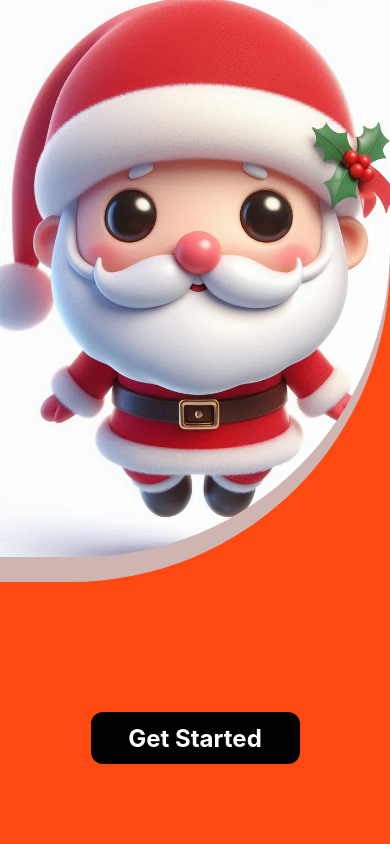
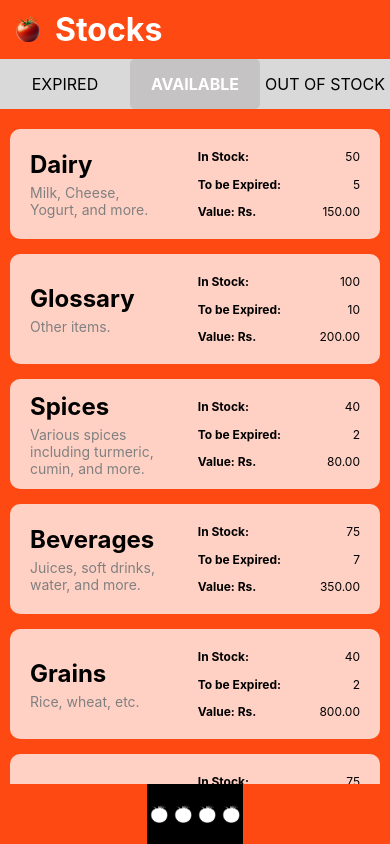
Before and after one commit to ousl-groupE5-ExpiryInspector/ExpiryInspector, a React Native app in the folder Frontend/: screen /InventoryAvailable in a window 390 px wide. Before the commit this address had no page. Built offline with nearby package versions, Linux system fonts and the light colour scheme.

Commit message:
Inventory Available page UI created
fixes #24
Item category vise screen, and navigate to category wise list.

```diff
--- a/Frontend/App.js
+++ b/Frontend/App.js
@@ -7,6 +7,10 @@ import LoginScreen from './src/screens/LoginScreen';
 import FogotPasswordSC from './src/screens/FogotPassword';
 import UserAccount from './src/screens/UserAccount';
 import LandingPage from './src/screens/LandingPage';
+import InventoryScreen from './src/screens/Inventory';
+import InventoryExpired from './src/screens/Inventory_Expired';
+import InventoryOutOFStock from './src/screens/Inventory_OutOfStock';
+import ItemList from './src/screens/ItemList';
 
 
 const stack = createNativeStackNavigator();
@@ -16,11 +20,17 @@ const App=()=> {
   <NavigationContainer>
     <stack.Navigator initialRouteName="Welcome">
       <stack.Screen  name={'Welcome'} component={LandingPage} options={{ headerShown: false }}/>
-      <stack.Screen  name={'SignUp'} component={SignInScreen}/>
-      <stack.Screen  name={'Login'} component={LoginScreen}/>
+      <stack.Screen  name={'SignUp'} component={SignInScreen} options={{ headerShown: false }}/>
+      <stack.Screen  name={'Login'} component={LoginScreen} options={{ headerShown: false }}/>
       <stack.Screen  name={'FogotPassword'} component={FogotPasswordSC}/>
       <stack.Screen  name={'UserProfile'} component={UserAccount}/>
       <stack.Screen  name={'Dashboard'} component={Dashboard}/>
+
+      <stack.Screen name={'InventoryAvailable'} component={InventoryScreen} options={{ headerShown: false }}/>
+      <stack.Screen name={'InventoryExpired'} component={InventoryExpired} />
+      <stack.Screen name={'InventoryOutOfStock'} component={InventoryOutOFStock} />
+
+      <stack.Screen name={'ItemList'} component={ItemList} options={{ headerShown: false }}/>
 
     </stack.Navigator>
   </NavigationContainer>
--- a/Frontend/src/components/HeaderWithIcon.js
+++ b/Frontend/src/components/HeaderWithIcon.js
@@ -1,12 +1,12 @@
 import React from 'react';
 import { View, Text, StyleSheet, TouchableOpacity, Image } from 'react-native';
 
-const HeaderWithIcon = ({ title, onIconPress, iconSource }) => {
+export default function HeaderWithIcon({ title, MoveTo, navigation }) {
   return (
     <View style={styles.headerContainer}>
-      <TouchableOpacity onPress={onIconPress}>
+      <TouchableOpacity onPress={() => navigation.navigate(MoveTo)}>
         <Image
-          source={iconSource}
+          source={require('../../assets/BackArrow_icon.png')}
           style={styles.icon}
         />
       </TouchableOpacity>
@@ -20,20 +20,19 @@ const styles = StyleSheet.create({
     flexDirection: 'row',
     alignItems: 'center',
     width: '100%',
-    marginBottom: 15,
+    margin: 10,
     paddingHorizontal: 10,
   },
   icon: {
-    width: 28,
-    height: 28,
+    width: 35,
+    height: 35,
     marginRight: 10,
   },
   headerText: {
-    fontSize: 28,
-    color:'white',
+    fontFamily: 'inter',
+    fontSize: 32,
+    color: 'white',
     fontWeight: 'bold',
     textAlign: 'left',
   },
 });
-
-export default HeaderWithIcon;
--- a/Frontend/src/components/TopBarButtons.js
+++ b/Frontend/src/components/TopBarButtons.js
@@ -47,6 +47,7 @@ const styles = StyleSheet.create({
     justifyContent: 'space-between',
     width: '100%',
     backgroundColor: '#D9D9D9',
+    height: 50,
     marginBottom: 20,
   },
   iconContainer: {
--- a/Frontend/src/components/navigationBar.js
+++ b/Frontend/src/components/navigationBar.js
@@ -5,17 +5,17 @@ import { View, StyleSheet, Image, TouchableOpacity } from 'react-native';
 export default function NavBar({ navigation }) {
   return (
     <View style={styles.bottomNav}>
-      <TouchableOpacity style={styles.navItem} onPress={() => navigation.navigate('budget')}>
-        <Image source={require('../assests/logo.png')} style={styles.navIcon} />
+      <TouchableOpacity style={styles.navItem} onPress={() => navigation.navigate('Dashboard')}>
+        <Image source={require('../../assets/BackArrow_icon.png')} style={styles.navIcon} />
       </TouchableOpacity>
-      <TouchableOpacity style={styles.navItem} onPress={() => navigation.navigate('budget')}>
-        <Image source={require('../assests/logo.png')} style={styles.navIcon} />
+      <TouchableOpacity style={styles.navItem} onPress={() => navigation.navigate('Dashboard')}>
+        <Image source={require('../../assets/BackArrow_icon.png')} style={styles.navIcon} />
       </TouchableOpacity>
-      <TouchableOpacity style={styles.navItem} onPress={() => navigation.navigate('budget')}>
-        <Image source={require('../assests/logo.png')} style={styles.navIcon} />
+      <TouchableOpacity style={styles.navItem} onPress={() => navigation.navigate('Dashboard')}>
+        <Image source={require('../../assets/BackArrow_icon.png')} style={styles.navIcon} />
       </TouchableOpacity>
-      <TouchableOpacity style={styles.navItem} onPress={() => navigation.navigate('budget')}>
-        <Image source={require('../assests/logo.png')} style={styles.navIcon} />
+      <TouchableOpacity style={styles.navItem} onPress={() => navigation.navigate('InventoryAvailable')}>
+        <Image source={require('../../assets/BackArrow_icon.png')} style={styles.navIcon} />
       </TouchableOpacity>
     </View>
   );
--- a/Frontend/src/screens/Dashboard.js
+++ b/Frontend/src/screens/Dashboard.js
@@ -5,8 +5,11 @@ export default function Dashboard({navigation}) {
 
   const handleUser = () =>{
     navigation.navigate('UserProfile');
+  };
+  const moveInventory = () =>{
+    navigation.navigate('InventoryAvailable');
+  };
 
-  };
   return (
     <View style={styles.container}>
       <Text style={styles.header}>Welcome to the Dashboard ss</Text>
@@ -14,6 +17,11 @@ export default function Dashboard({navigation}) {
       <TouchableOpacity onPress={handleUser}>
         <Text>
           User page
+        </Text>
+      </TouchableOpacity>
+      <TouchableOpacity onPress={moveInventory}>
+        <Text>
+          inventory
         </Text>
       </TouchableOpacity>
     </View>
--- /dev/null
+++ b/Frontend/src/screens/Inventory.js
@@ -0,0 +1,120 @@
+import React, { useState, useEffect } from 'react';
+import { View, Text, FlatList, StyleSheet, TouchableOpacity} from 'react-native';
+import BackgroundFlex from '../components/BackgroundFlex';
+import HeaderWithIcon from '../components/HeaderWithIcon';
+import TopBarButtons from '../components/TopBarButtons';
+import Title2 from '../components/Title2';
+import LableText from '../components/LableText';
+import NumberValue from '../components/NumberValue';
+import DescriptionText from '../components/DescriptionText';
+import NavBar from '../components/navigationBar';
+
+
+export default function InventoryScreen({ navigation }) {
+
+  const moveExpiredPress = () => {
+    navigation.navigate('InventoryExpired');
+  };
+
+  const moveAvailablePress = () => {
+    navigation.navigate('InventoryAvailable');
+  };
+
+  const moveOutOfStockPress = () => {
+    navigation.navigate('InventoryOutOfStock');
+  };
+
+  const [stocks, setStocks] = useState([]);
+
+  useEffect(() => {
+    const sampleData = [
+      { id: 1, category: 'Dairy', inStock: 50, expiringSoon: 5, totalValue: 150.00, description: 'Milk, Cheese, Yogurt, and more.' },
+      { id: 2, category: 'Glossary', inStock: 100, expiringSoon: 10, totalValue: 200.00, description: 'Other items.' },
+      { id: 3, category: 'Spices', inStock: 40, expiringSoon: 2, totalValue: 80.00, description: 'Various spices including turmeric, cumin, and more.' },
+      { id: 4, category: 'Beverages', inStock: 75, expiringSoon: 7, totalValue: 350.00, description: 'Juices, soft drinks, water, and more.' },
+      { id: 5, category: 'Grains', inStock: 40, expiringSoon: 2, totalValue: 800.00, description: 'Rice, wheat, etc.' },
+      { id: 6, category: 'Sanitary', inStock: 75, expiringSoon: 7, totalValue: 300.00, description: 'Sanitary items.' },
+    ];
+    setStocks(sampleData);
+  }, []);
+
+  const renderItem = ({ item }) => (
+    <TouchableOpacity onPress={() => navigation.navigate('ItemList', { category: item.category })}>
+      <View style={styles.stockItem}>
+
+        <View style={styles.leftColumn}>
+          <Title2>{item.category}</Title2>
+          <DescriptionText>{item.description}</DescriptionText>
+        </View>
+
+        <View style={styles.midColumn}>
+          <LableText>In Stock:</LableText>
+          <LableText>To be Expired:</LableText>
+          <LableText>Value: Rs.</LableText>
+        </View>
+
+        <View style={styles.rightColumn}>
+          <NumberValue>{item.inStock}</NumberValue>
+          <NumberValue>{item.expiringSoon}</NumberValue>
+          <NumberValue>{item.totalValue.toFixed(2)}</NumberValue>
+        </View>
+
+      </View>
+    </TouchableOpacity>
+  );
+
+  return (
+    <BackgroundFlex>
+      <HeaderWithIcon
+        title="Stocks"
+        MoveTo='Dashboard'
+        navigation={navigation}
+      />
+      <TopBarButtons style={{padding:-20}}
+        onExpiredPress={moveExpiredPress}
+        onAvailablePress={moveAvailablePress}
+        onOutOfStockPress={moveOutOfStockPress}
+      />
+
+      <FlatList
+        data={stocks}
+        keyExtractor={(item) => item.id.toString()}
+        renderItem={renderItem}
+        contentContainerStyle={styles.listContainer}
+      />
+      <NavBar navigation={navigation} />
+    </BackgroundFlex>
+  );
+}
+
+const styles = StyleSheet.create({
+  stockItem: {
+    flexDirection: 'row',
+    justifyContent: 'space-between',
+    backgroundColor: '#FFD1C4',
+    width: '100%',
+    padding: 20,
+    marginBottom: 15,
+    borderRadius: 10,
+    height: 110,
+  },
+  leftColumn: {
+    flex: 4,
+    justifyContent: 'center',
+    marginRight: 20,
+  },
+  midColumn: {
+    flex: 3,
+    justifyContent: 'space-between',
+    alignItems: 'flex-start',
+  },
+  rightColumn: {
+    flex: 2,
+    justifyContent: 'space-between',
+    alignItems: 'flex-end',
+  },
+  listContainer: {
+    margineTop: 20,
+    paddingHorizontal: 10,
+  },
+});
--- /dev/null
+++ b/Frontend/src/screens/Inventory_Expired.js
@@ -0,0 +1,10 @@
+import React from 'react';
+import { View, Text } from 'react-native';
+
+export default function InventoryExpired({ navigation }) {
+  return (
+    <View>
+      <Text>Epired screen</Text>
+    </View>
+  );
+}
--- /dev/null
+++ b/Frontend/src/screens/Inventory_OutOfStock.js
@@ -0,0 +1,10 @@
+import React from 'react';
+import { View, Text } from 'react-native';
+
+export default function InventoryOutOFStock({ navigation }) {
+  return (
+    <View>
+      <Text>out of stock screen</Text>
+    </View>
+  );
+}
--- /dev/null
+++ b/Frontend/src/screens/ItemList.js
@@ -0,0 +1,19 @@
+import React from 'react';
+import { View, Text, FlatList, StyleSheet } from 'react-native';
+import BackgroundFlex from '../components/BackgroundFlex';
+import HeaderWithIcon from '../components/HeaderWithIcon';
+
+export default function ItemList({ route, navigation }) {
+
+  return (
+    <BackgroundFlex>
+      <HeaderWithIcon
+        title='{category}'
+        MoveTo='InventoryAvailable'
+        navigation={navigation}
+      />
+    </BackgroundFlex>
+  );
+}
+
+const styles = StyleSheet.create({});
--- a/Frontend/src/screens/LoginScreen.js
+++ b/Frontend/src/screens/LoginScreen.js
@@ -77,7 +77,9 @@
    ForText:{
      color: 'black',
      marginBottom:30,
+     marginRight:20,
      alignSelf:'flex-end',
      fontWeight:'bold',
+
    },
  });
```
Also changed, not shown: Frontend/assets/BackArrow_icon.png (added).
